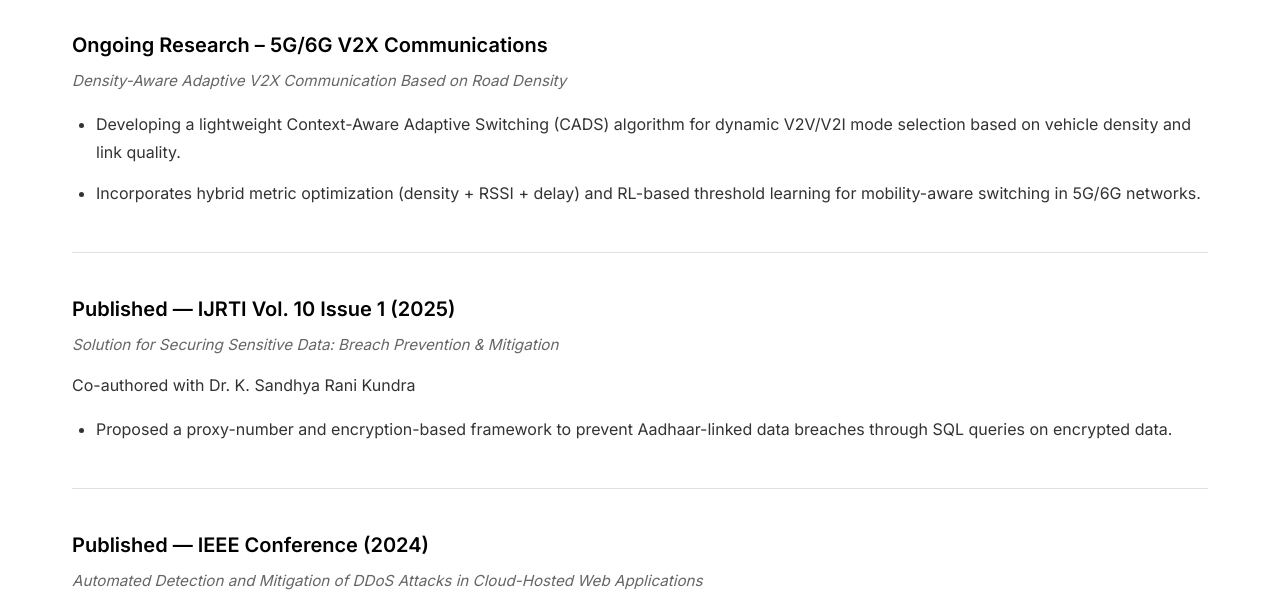
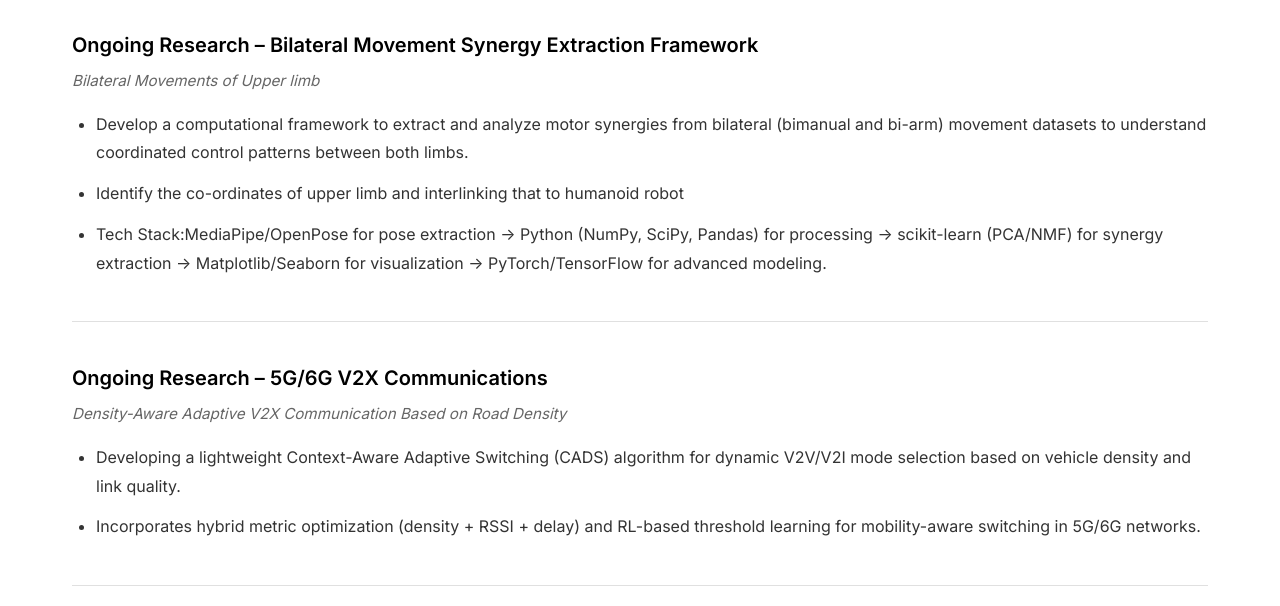
Before and after one commit to monikabattula/my-prot, a website: page research.html in a window 1280 px wide. Shown: the part 174-780 px from the top of the page. Drawn offline with Linux system fonts and the light colour scheme.

Commit message:
reserach project added
Added ongoing research project details for Bilateral Movement Synergy Extraction Framework, including objectives and tech stack.

```diff
--- a/research.html
+++ b/research.html
@@ -44,6 +44,16 @@
                 <h2 class="section-title">Research and Publications</h2>
                 <div class="research-content">
                     <div class="research-item">
+                        <h3>Ongoing Research – Bilateral Movement Synergy Extraction Framework</h3>
+                        <p class="paper-title"><i>Bilateral Movements of Upper limb</i></p>
+                        <ul>
+                            <li>Develop a computational framework to extract and analyze motor synergies from bilateral (bimanual and bi-arm) movement datasets to understand coordinated control patterns between both limbs.</li>
+                            <li>Identify the co-ordinates of upper limb and interlinking that to humanoid robot</li>
+                             <li>Tech Stack:MediaPipe/OpenPose for pose extraction → Python (NumPy, SciPy, Pandas) for processing → scikit-learn (PCA/NMF) for synergy extraction → Matplotlib/Seaborn for visualization → PyTorch/TensorFlow for advanced modeling.</li>
+
+                        </ul>
+                    </div>
+                    <div class="research-item">
                         <h3>Ongoing Research – 5G/6G V2X Communications</h3>
                         <p class="paper-title"><i>Density-Aware Adaptive V2X Communication Based on Road Density</i></p>
                         <ul>
```
